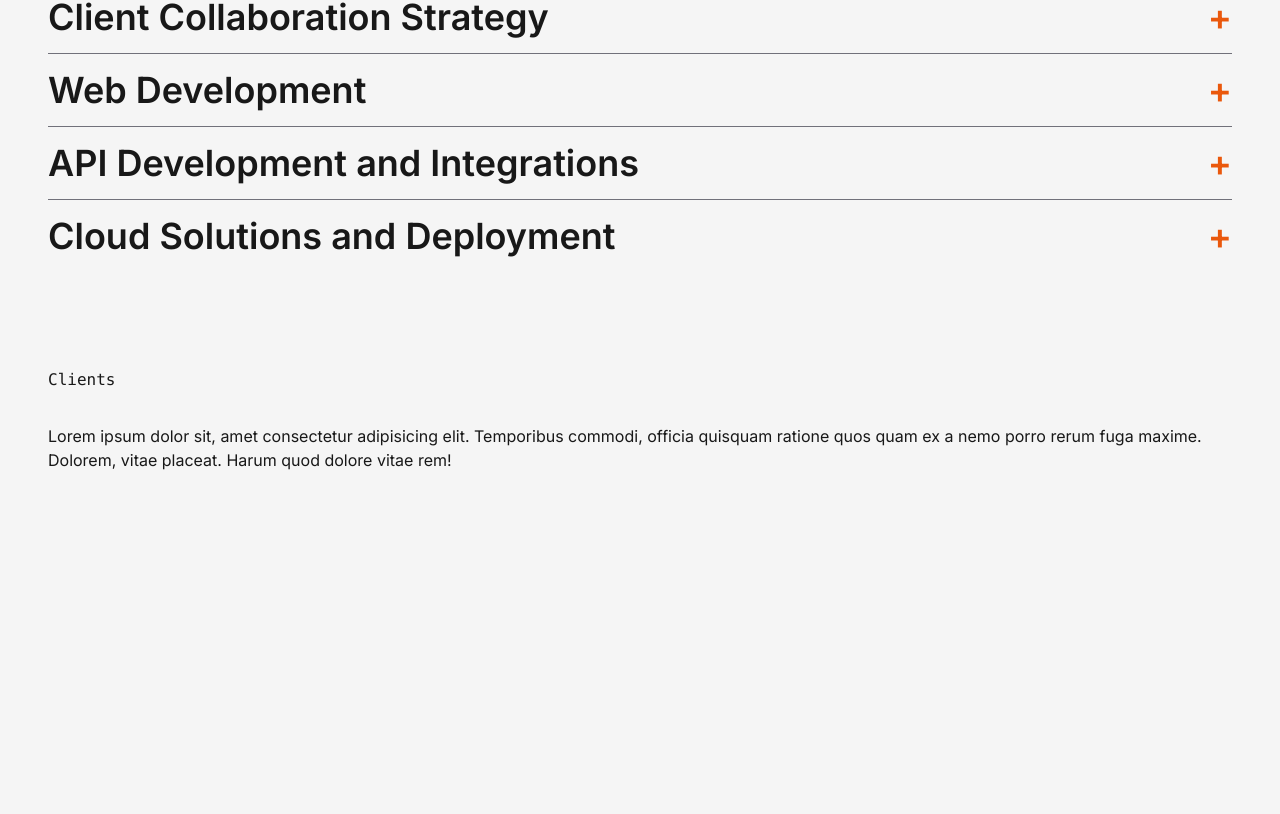
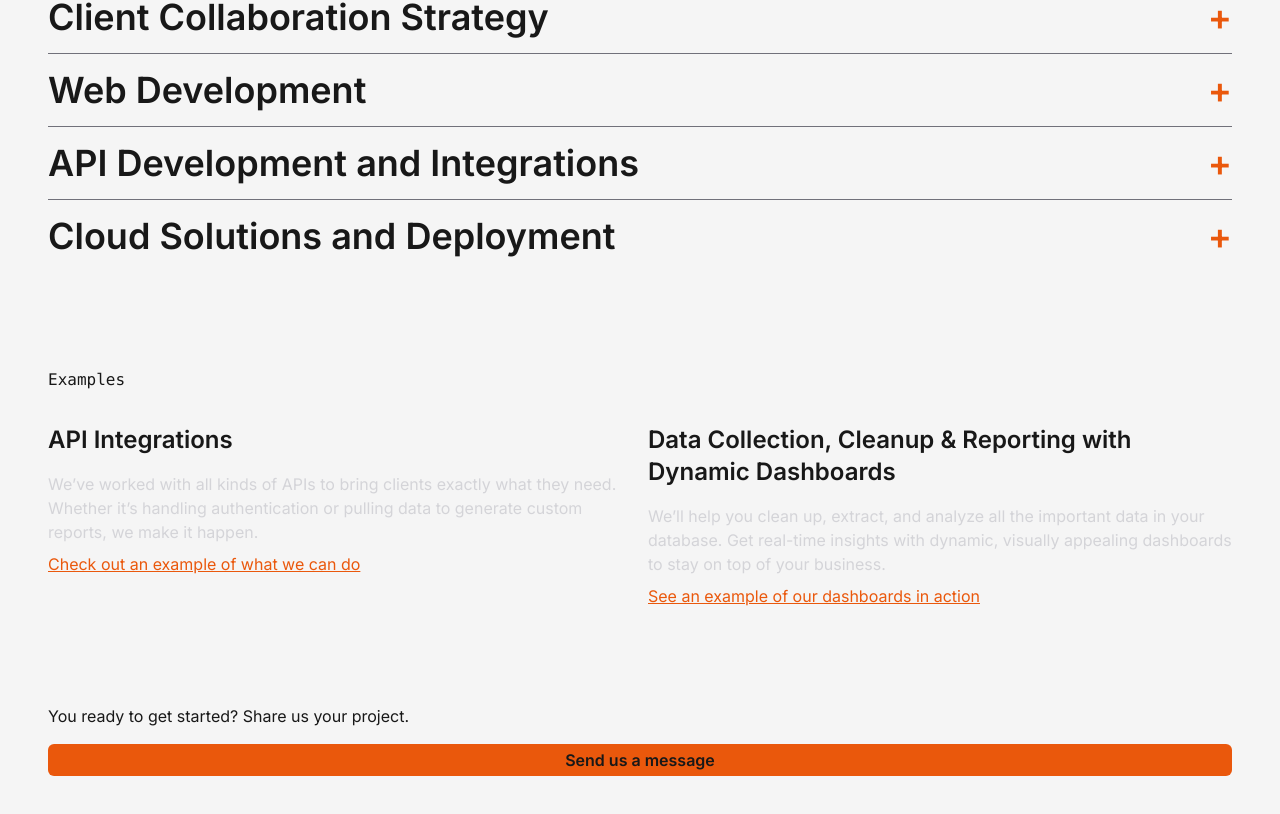
Before and after one commit to mar-cial/cv, a Next.js app: page / in a window 1280 px wide. Shown: the part 1100-1914 px from the top of the page. Before the commit the page ends 1620 px from the top, so only its background shows below. Built offline with nearby package versions, Linux system fonts and the light colour scheme.

Commit message:
Done with landing page

```diff
--- a/src/app/layout.tsx
+++ b/src/app/layout.tsx
@@ -1,7 +1,6 @@
 import type { Metadata } from "next";
 import { Inter } from "next/font/google";
 import "./globals.css";
-import Link from "next/link";
 
 const inter = Inter({ subsets: ["latin"] });
 
@@ -17,7 +16,18 @@ export default function RootLayout({
 }>) {
     return (
         <html lang="en">
-            <body className={`${inter.className} `}>{children}</body>
+            <body className={`${inter.className} `}>
+                {children}
+                <footer className="flex flex-col gap-4 p-12">
+                    <p>You ready to get started? Share us your project.</p>
+                    <a
+                        className="py-1 px-4 font-semibold text-center bg-orange-600 rounded-md"
+                        href="mailto:cesar@bandr.com"
+                    >
+                        Send us a message
+                    </a>
+                </footer>
+            </body>
         </html>
     );
 }
--- a/src/app/page.tsx
+++ b/src/app/page.tsx
@@ -1,104 +1,11 @@
 import { CurrentDate } from "@/components/current-date";
 import { FeatureCard } from "@/components/feature-card";
+import Link from "next/link";
 
-function ClientsSection() {
-    return (
-        <section className="flex flex-col gap-8 pt-8 min-h-screen">
-            <header>
-                <h2 className="text-3xl">My satisfied clients</h2>
-            </header>
-
-            <section className="flex flex-col gap-2">
-                <header className="">
-                    <h3 className="text-lg">Cabra Sports</h3>
-                    <a href="cabragaming.com" className="underline hover:text-blue-500">
-                        visit web
-                    </a>
-                </header>
-
-                <article>
-                    <p className="italic">
-                        &quot;Working with Cesar was a great experience. He handled both the
-                        front-end and back-end development efficiently, always keeping me
-                        updated and delivering quality work. I&apos;m really happy with the
-                        result and would definitely work with them again.&quot;
-                    </p>
-                    <p>- Jesus Chavez, Cabra Sports Co-Founder</p>
-                </article>
-
-                <section>
-                    <header>
-                        <h4 className="text-lg">Contributions:</h4>
-                    </header>
-
-                    <ul className="py-2 list-disc list-inside">
-                        <li>
-                            Led the end-to-end planning, development, and maintenance of the
-                            application
-                        </li>
-                        <li>
-                            Increased user engagement with 4000+ recurring users participating
-                            in weekly events
-                        </li>
-                        <li>
-                            Implemented WebSocket functionality for real-time notifications
-                            and user activity tracking
-                        </li>
-                        <li>
-                            Developed features for seamless user profile creation and
-                            modification
-                        </li>
-                        <li>
-                            Integrated gamification mechanics using data from external APIs to
-                            enhance user experience
-                        </li>
-                    </ul>
-                </section>
-            </section>
-
-            <section className="flex flex-col gap-2">
-                <header>
-                    <h3 className="text-lg">Suma Wealth</h3>
-                    <a
-                        href="https://sumawealth.com/"
-                        className="underline hover:text-blue-500"
-                    >
-                        visit web
-                    </a>
-                </header>
-
-                <article>
-                    <p className="italic">
-                        &quot;I was really impressed with Cesar&apos;s development skills.
-                        He was easy to communicate with, met every deadline, and resolved
-                        issues quickly and effectively. The project went smoothly, and
-                        I&apos;m very happy with the results.&quot;
-                    </p>
-                    <p>- Mary Hernandez, Suma Wealth Co-Founder</p>
-                </article>
-
-                <section>
-                    <header>
-                        <h4 className="text-lg">Contributions:</h4>
-                    </header>
-
-                    <ul className="py-2 list-disc list-inside">
-                        <li>Maintained and optimized CI/CD pipelines</li>
-                        <li>Developed dynamic React components</li>
-                        <li>
-                            Collaborated with the design team to create pages, slides, modals,
-                            and more
-                        </li>
-                    </ul>
-                </section>
-            </section>
-        </section>
-    );
-}
 export default function Page() {
     return (
         <main>
-            <section className="flex flex-col justify-between p-12 h-screen">
+            <section className="flex flex-col gap-6 justify-end p-12 h-screen">
                 <header>
                     <h1 className="text-8xl">bandr.</h1>
                     <p className="text-lg text-zinc-400">build and run.</p>
@@ -169,17 +76,58 @@ export default function Page() {
 
             <section className="flex flex-col gap-8 p-12">
                 <header>
-                    <h2 className="font-mono">Clients</h2>
+                    <h2 className="font-mono">Examples</h2>
                 </header>
 
-                <section>
-                    <article>
-                        <p>
-                            Lorem ipsum dolor sit, amet consectetur adipisicing elit.
-                            Temporibus commodi, officia quisquam ratione quos quam ex a nemo
-                            porro rerum fuga maxime. Dolorem, vitae placeat. Harum quod dolore
-                            vitae rem!
-                        </p>
+                <section className="grid gap-4 md:grid-cols-2">
+                    <article className="flex flex-col gap-4">
+                        <header>
+                            <h3 className="text-2xl font-semibold">API Integrations</h3>
+                        </header>
+
+                        <div className="flex flex-col gap-2">
+                            <div>
+                                <p className="text-zinc-300">
+                                    We’ve worked with all kinds of APIs to bring clients exactly
+                                    what they need. Whether it’s handling authentication or
+                                    pulling data to generate custom reports, we make it happen.
+                                </p>
+                            </div>
+
+                            <div>
+                                <Link
+                                    href="/integrations"
+                                    className="text-orange-600 underline"
+                                >
+                                    Check out an example of what we can do
+                                </Link>
+                            </div>
+                        </div>
+                    </article>
+
+                    <article className="flex flex-col gap-4">
+                        <header>
+                            <h3 className="text-2xl font-semibold">
+                                Data Collection, Cleanup & Reporting with Dynamic Dashboards
+                            </h3>
+                        </header>
+
+                        <div className="flex flex-col gap-2">
+                            <div>
+                                <p className="text-zinc-300">
+                                    We’ll help you clean up, extract, and analyze all the
+                                    important data in your database. Get real-time insights with
+                                    dynamic, visually appealing dashboards to stay on top of your
+                                    business.
+                                </p>
+                            </div>
+
+                            <div>
+                                <Link href="/dashboard" className="text-orange-600 underline">
+                                    See an example of our dashboards in action
+                                </Link>
+                            </div>
+                        </div>
                     </article>
                 </section>
             </section>
--- a/src/components/feature-card.tsx
+++ b/src/components/feature-card.tsx
@@ -16,10 +16,16 @@ export function FeatureCard({
         show: {
             opacity: 1,
             height: "auto",
+            transition: {
+                when: "beforeChildren",
+            },
         },
         exit: {
             opacity: 0,
             height: 0,
+            transition: {
+                when: "afterChildren",
+            },
         },
     };
 
@@ -49,7 +55,9 @@ export function FeatureCard({
                         animate="show"
                         exit="exit"
                     >
-                        <motion.div variants={item}>{content}</motion.div>
+                        <motion.div variants={item}>
+                            <p className="text-zinc-300">{content}</p>
+                        </motion.div>
                     </motion.div>
                 )}
             </AnimatePresence>
```
